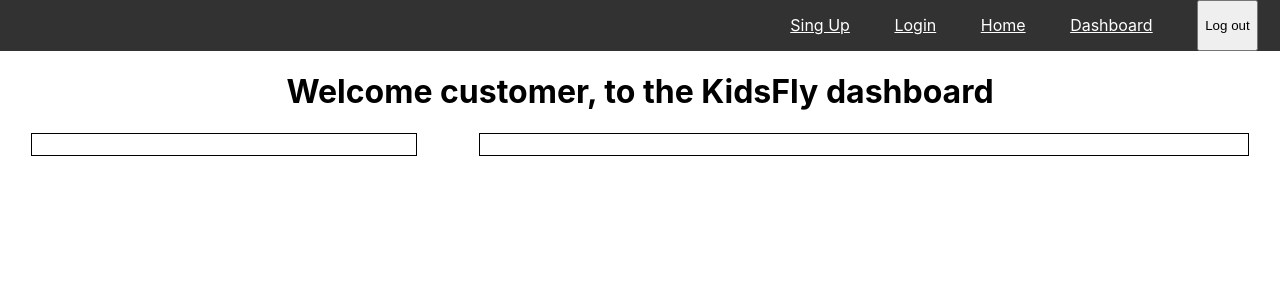
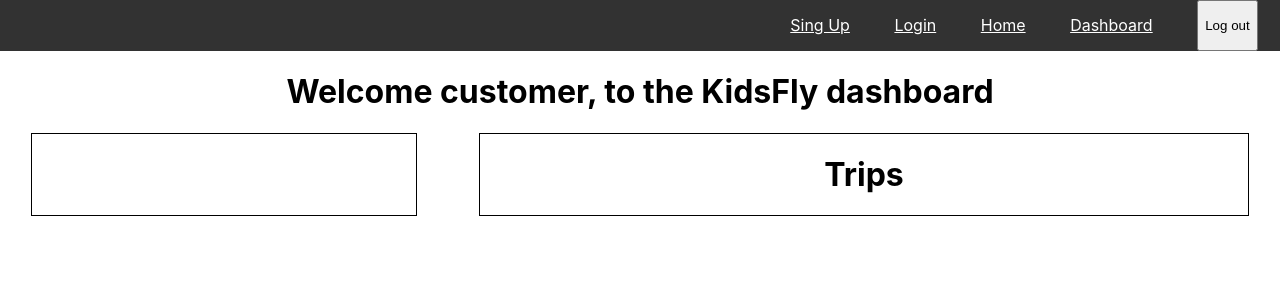
Before and after one commit to BuildWeek-KidsFly/kids-frontend, a React (Create React App) app in the folder kidsfly/: page /dashboard in a window 1280 px wide. Shown: the top 300 px of the page. Built offline with nearby package versions, Linux system fonts and the light colour scheme; no server answers; sample sign-in values are in the browser's storage.

Commit message:
Got to a good stopping point, will finish dashboard tomorrow

```diff
--- a/kidsfly/src/Components/Dashboard.js
+++ b/kidsfly/src/Components/Dashboard.js
@@ -21,6 +21,14 @@
             .catch((err)=>{
                 console.log(err)
             })
+        axiosWithAuth().get(`https://kidsfly-be-dakotah.herokuapp.com/api/users/${user.id}/trips`)
+            .then((res)=>{
+                console.log("from trips", res)
+
+            })
+            .catch((err)=>{
+                console.log(err)
+            })
     },[])
 
 
@@ -30,8 +38,8 @@
         );
     }
 
-    console.log("localuser", user);
-    console.log("localStorage",localStorage.getItem('user'));
+    // console.log("localuser", user);
+    // console.log("localStorage",localStorage.getItem('user'));
 
         return(
             <div>
@@ -44,6 +52,7 @@
 
                     </div>
                     <div className="trips">
+                        <h1>Trips</h1>
 
                     </div>
                 </div>
```
